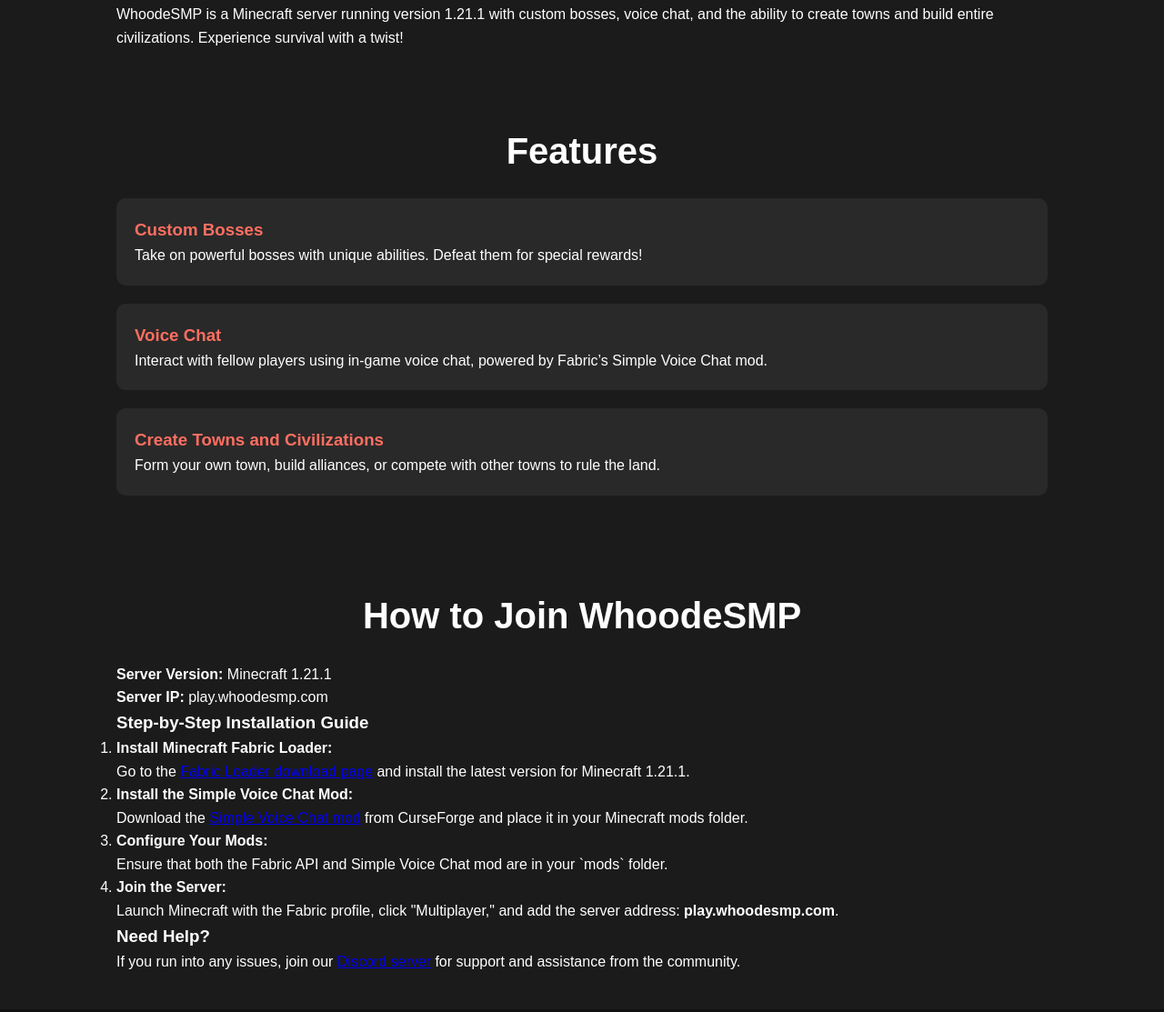
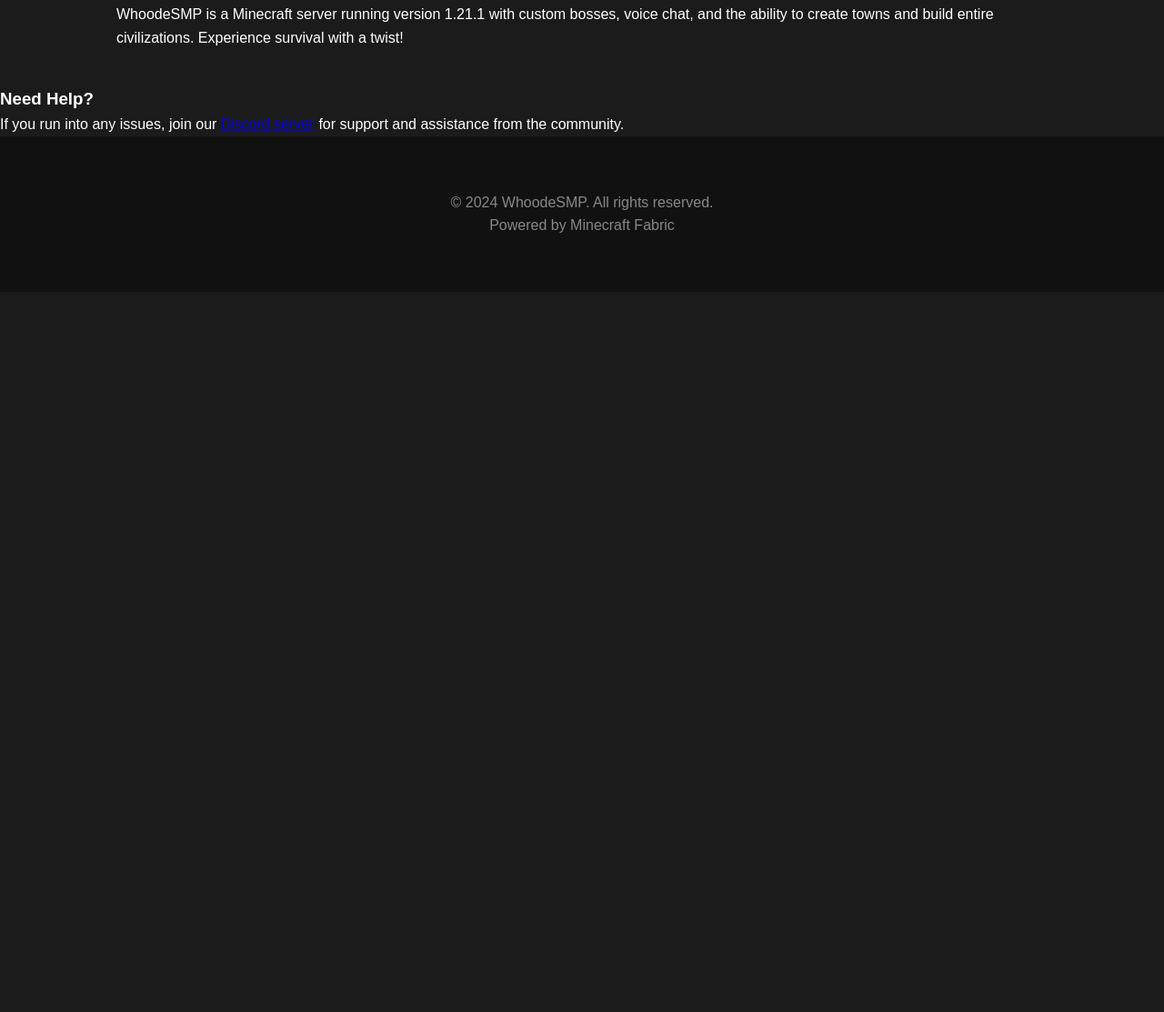
Before and after one commit to Whoodels/Whoodels.github.io, a plain HTML site: page index.html in a window 1280 px wide. Shown: the part 921-2034 px from the top of the page at 91% size. After the commit the page ends 1242 px from the top, so only its background shows below. Drawn offline with Linux system fonts and the light colour scheme.

Commit message:
Update index.html

```diff
--- a/index.html
+++ b/index.html
@@ -22,54 +22,6 @@
             <p>WhoodeSMP is a Minecraft server running version 1.21.1 with custom bosses, voice chat, and the ability to create towns and build entire civilizations. Experience survival with a twist!</p>
         </div>
     </section>
-
-    <section id="features">
-        <div class="container">
-            <h2>Features</h2>
-            <div class="feature">
-                <h3>Custom Bosses</h3>
-                <p>Take on powerful bosses with unique abilities. Defeat them for special rewards!</p>
-            </div>
-            <div class="feature">
-                <h3>Voice Chat</h3>
-                <p>Interact with fellow players using in-game voice chat, powered by Fabric’s Simple Voice Chat mod.</p>
-            </div>
-            <div class="feature">
-                <h3>Create Towns and Civilizations</h3>
-                <p>Form your own town, build alliances, or compete with other towns to rule the land.</p>
-            </div>
-        </div>
-    </section>
-
-<section id="join">
-    <div class="container">
-        <h2>How to Join WhoodeSMP</h2>
-
-        <div class="join-info">
-            <p><strong>Server Version:</strong> Minecraft 1.21.1</p>
-            <p><strong>Server IP:</strong> play.whoodesmp.com</p>
-        </div>
-
-        <h3>Step-by-Step Installation Guide</h3>
-        <ol class="steps">
-            <li>
-                <strong>Install Minecraft Fabric Loader:</strong>
-                <p>Go to the <a href="https://fabricmc.net/use/" target="_blank">Fabric Loader download page</a> and install the latest version for Minecraft 1.21.1.</p>
-            </li>
-            <li>
-                <strong>Install the Simple Voice Chat Mod:</strong>
-                <p>Download the <a href="https://www.curseforge.com/minecraft/mc-mods/simple-voice-chat" target="_blank">Simple Voice Chat mod</a> from CurseForge and place it in your Minecraft mods folder.</p>
-            </li>
-            <li>
-                <strong>Configure Your Mods:</strong>
-                <p>Ensure that both the Fabric API and Simple Voice Chat mod are in your `mods` folder.</p>
-            </li>
-            <li>
-                <strong>Join the Server:</strong>
-                <p>Launch Minecraft with the Fabric profile, click "Multiplayer," and add the server address: <strong>play.whoodesmp.com</strong>.</p>
-            </li>
-        </ol>
-
         <div class="help">
             <h3>Need Help?</h3>
             <p>If you run into any issues, join our <a href="https://discord.gg/whoodesmp" target="_blank">Discord server</a> for support and assistance from the community.</p>
```
